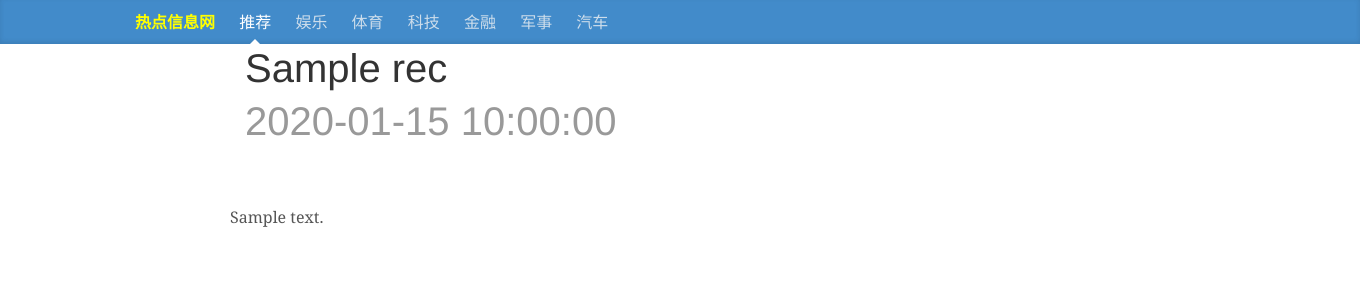
After one commit to libing1346080/web, a Flask app: template templates/article.html in a window 1360 px wide. The commit adds this page. Shown: the top 300 px of the page. Run offline with Flask 2, Linux system fonts and the light colour scheme; the template is opened without the code that fills it: most values are stand-ins (such as "Sample title", 1, 10 or a date in 2020); some libraries are stand-ins or nearby versions.

Commit message:
添加了后台查询处理程序

```diff
--- a/app.py
+++ b/app.py
@@ -2,7 +2,7 @@
 from sqlalchemy import Column, String, create_engine, Integer
 from sqlalchemy.orm import sessionmaker
 from sqlalchemy.ext.declarative import declarative_base
-from flask import Flask, render_template, request
+from flask import Flask, render_template, request, abort
 
 app = Flask(__name__)
 
@@ -16,7 +16,7 @@ class News(Base):
     title = Column(String(300), unique=True)
     source = Column(String(1500),unique=True)
     content = Column(String(10000),unique=True)
-    time = Column(String(30),unique=True)
+    time = Column(String(300),unique=True)
     # def __init__(self,title,source,content,time):
     #     self.title = title
     #     self.source = source
@@ -42,5 +42,11 @@ def index():
     new = session.query(News).all();
     return render_template('index.html',new=new)
 
+@app.route('/rec/<title>')
+def rec(title):
+    rec = session.query(News).filter_by(title = title).first()
+    if rec is None:
+        abort(404)
+    return render_template('article.html',rec = rec)
 if __name__ == '__main__':
     app.run(debug=True)
--- /dev/null
+++ b/templates/article.html
@@ -0,0 +1,17 @@
+{%  extends "base.html"%}
+{% block title%}
+	{{rec.title}}
+{% endblock%}
+{% block body%}
+<div class="container">
+	<div class="col-sm-8 blog main">
+		<div class="blog-post">
+			<h1 class="blog-post-title">{{rec.title}}<h1>
+			<p class="blog-post-meta">{{rec.time}}</p>
+		</div>
+	</div>
+	<article>
+		{{rec.content}}
+	</article>
+</div>
+{% endblock%}
--- a/templates/base.html
+++ b/templates/base.html
@@ -7,7 +7,7 @@
       <!--device-width自适应移动端宽度，initial-scale=1不进行缩放-->
     <meta name="viewport" content="width=device-width, initial-scale=1">
     <!-- 上述3个meta标签*必须*放在最前面，任何其他内容都*必须*跟随其后！ -->
-    <title>Bootstrap 101 Template</title>
+    <title>{% block title%}{%endblock%}</title>
     <!-- Bootstrap 核心样式文件 -->
     <link href="CSS/bootstrap.min.css" rel="stylesheet">
     <link href="../static/blog.css" rel="stylesheet">
--- a/templates/index.html
+++ b/templates/index.html
@@ -1,9 +1,13 @@
 <!-- 这是推荐页面-->
 {% extends "base.html" %}
+{% block title%}
+	推荐新闻
+{% endblock%}
 {% block body%}
 	<ul>
 	{% for news in new %}
-		<li><a href="http://www.baidu.com">{{news.title}}</a></li>
+		<!-- 返回news.title作为回调参数，供后台查询。-->
+		<li><a href="/rec/{{news.title}}">{{news.title}}</a></li>
 	{% endfor %}
 	</ul>
 {% endblock%}
```
